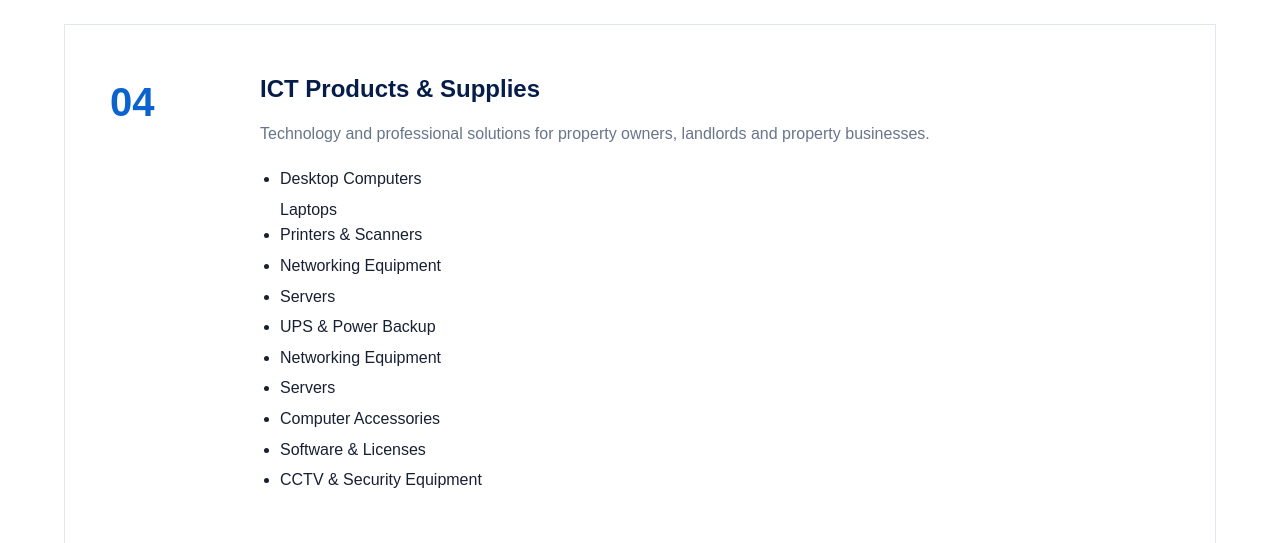
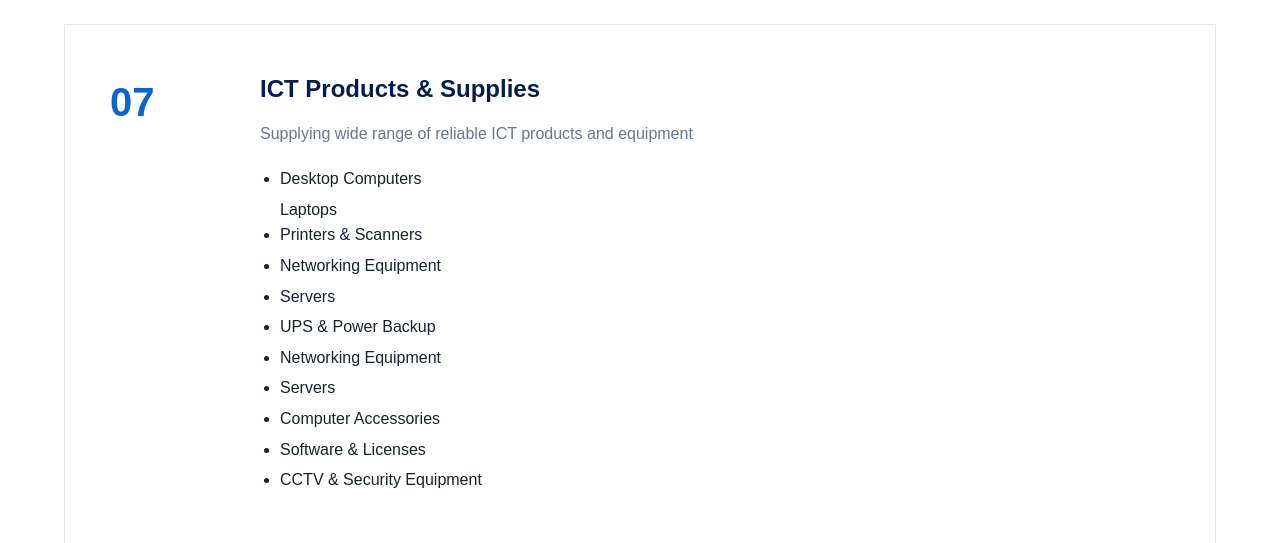
Before and after one commit to obmsuya/faltasi-website, a Django app: page /services/ in a window 1280 px wide. Shown: the part 2588-3131 px from the top of the page. Run offline with Django 5.2, Linux system fonts and the light colour scheme.

Commit message:
add service  description

```diff
--- a/main/templates/main/services.html
+++ b/main/templates/main/services.html
@@ -225,7 +225,7 @@ Services | Faltasi Innovations Limited
             <div class="large-service-card">
 
                 <div class="large-service-number">
-                    04
+                    07
                 </div>
 
                 <div>
@@ -235,9 +235,7 @@ Services | Faltasi Innovations Limited
                     </h2>
 
                     <p>
-                        Technology and professional solutions
-                        for property owners, landlords and
-                        property businesses.
+                        Supplying wide range of reliable ICT products and equipment
                     </p>
 
                     <ul>
```
